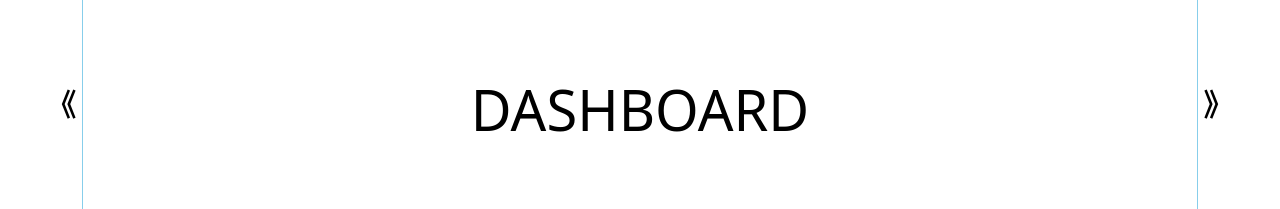
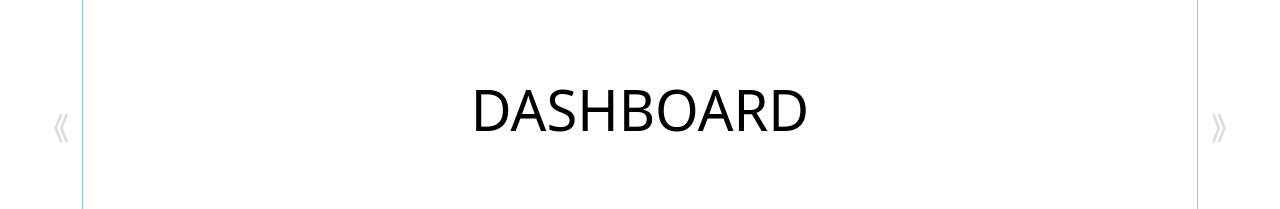
Before and after one commit to suraj-raj01/DashBoard-React-, a React (Vite) app: page / in a window 1280 px wide. Shown: the part 290-499 px from the top of the page. Built offline with nearby package versions, Linux system fonts and the light colour scheme.

Commit message:
DASHBOARD

```diff
--- a/db.json
+++ b/db.json
@@ -2,14 +2,14 @@
   "Student": [
     {
       "id": "1",
-      "rollno": "5",
+      "rollno": "1",
       "name": "SURAJ KUMAR",
       "city": "BIHAR",
       "fees": "400000"
     },
     {
       "id": "2",
-      "rollno": "10",
+      "rollno": "2",
       "name": "RAJAN KUMAR",
       "city": "BHOPAL",
       "fees": "400000"
--- a/src/style.css
+++ b/src/style.css
@@ -45,27 +45,31 @@ body{
 
 #jump-btn1{
     position: fixed;
-    top: 45%;
-    left: 3.6%;
+    top: 48%;
+    left: 3%;
     font-size: 20px;
     padding: 10px 15px;
     background-color: transparent;
     border: none;
     font-size: 30px;
+    color: gainsboro;
 }
 #jump-btn2{
     position: fixed;
-    top: 45%;
-    right: 3.6%;
+    top: 48%;
+    right: 3%;
     font-size: 20px;
     padding: 10px 15px;
     background-color: transparent;
     border: none;
     font-size: 30px;
+    color: gainsboro;
 }
 #jump-btn1:hover{
-    text-shadow: 0px 0px 15px grey;
+    text-shadow: 0px 0px 15px gainsboro;
+    color: gray;
 }
 #jump-btn2:hover{
-    text-shadow: 0px 0px 15px grey;
+    text-shadow: 0px 0px 15px gainsboro;
+    color: gray;
 }
```
